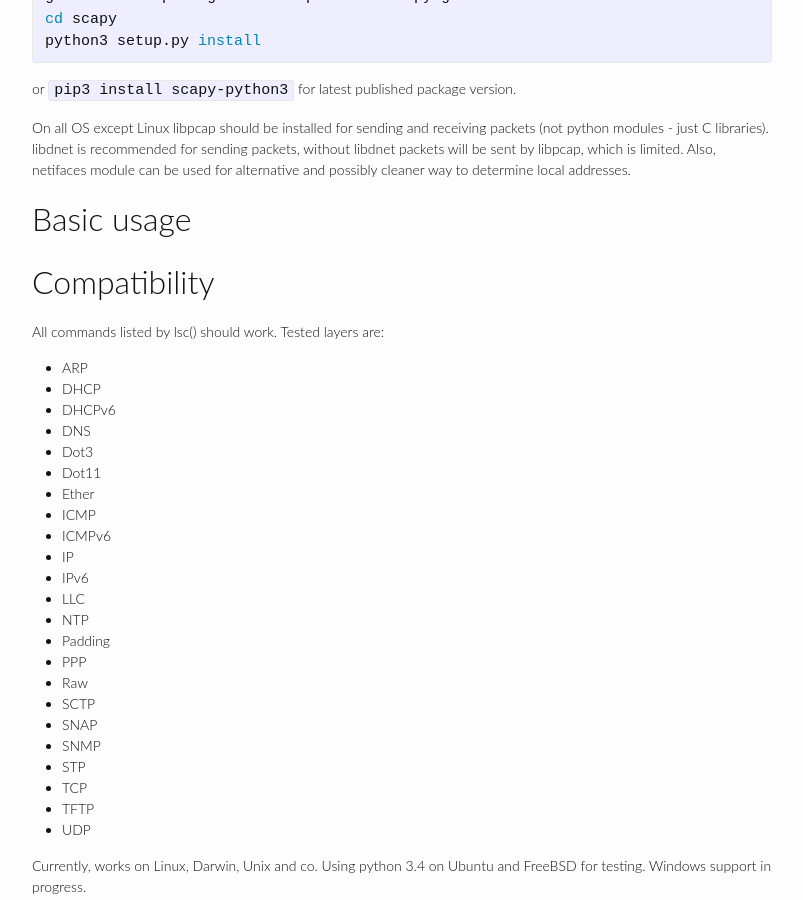
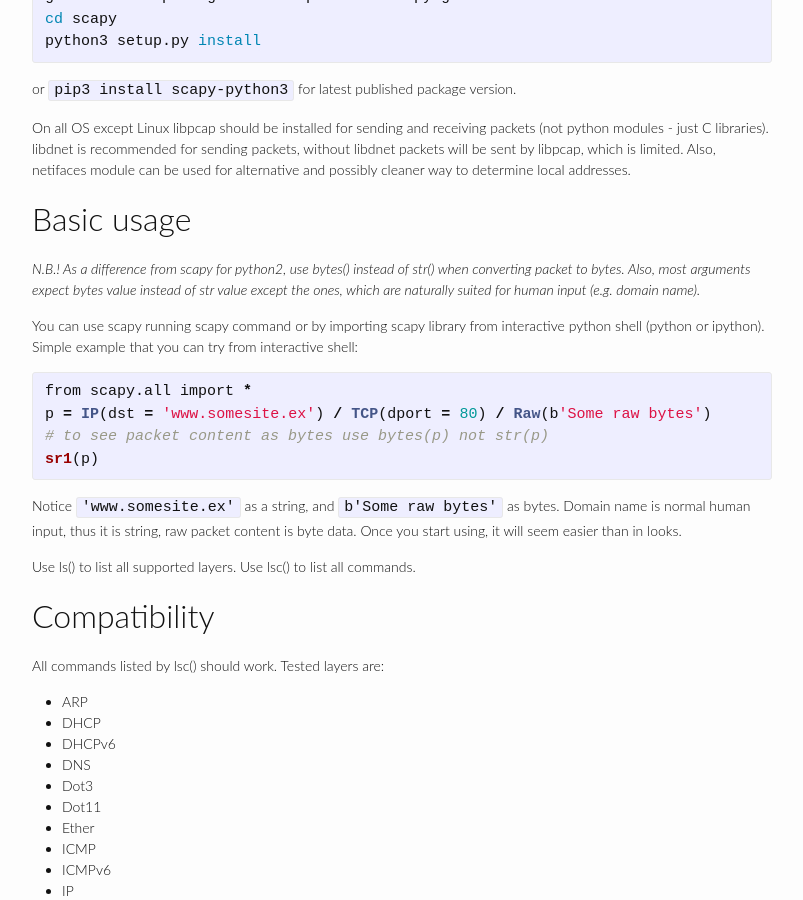
Before and after one commit to phaethon/kamene, a Jekyll site: the page built from getting_started.md, in a window 1280 px wide and 900 px high, scrolled down 286 px. Shown: the whole window, without its empty margins (238-1041 px from the left). Built offline with Jekyll 4.4.1, drawn with Linux system fonts in a browser that asks for light colours.

Commit message:
Updated Getting started

```diff
--- a/getting_started.md
+++ b/getting_started.md
@@ -17,6 +17,20 @@
 On all OS except Linux libpcap should be installed for sending and receiving packets (not python modules - just C libraries). libdnet is recommended for sending packets, without libdnet packets will be sent by libpcap, which is limited. Also, netifaces module can be used for alternative and possibly cleaner way to determine local addresses.
 
 ## Basic usage
+
+*N.B.! As a difference from scapy for python2, use bytes() instead of str() when converting packet to bytes. Also, most arguments expect bytes value instead of str value except the ones, which are naturally suited for human input (e.g. domain name).*
+
+You can use scapy running scapy command or by importing scapy library from interactive python shell (python or ipython).
+Simple example that you can try from interactive shell:
+{% highlight python %}
+from scapy.all import *
+p = IP(dst = 'www.somesite.ex') / TCP(dport = 80) / Raw(b'Some raw bytes')
+# to see packet content as bytes use bytes(p) not str(p)
+sr1(p)
+{% endhighlight %}
+Notice `'www.somesite.ex'` as a string, and `b'Some raw bytes'` as bytes. Domain name is normal human input, thus it is string, raw packet content is byte data. Once you start using, it will seem easier than in looks.
+
+Use ls() to list all supported layers. Use lsc() to list all commands.
 
 ## Compatibility
 
```
Also changed, not shown: 2 other files.
